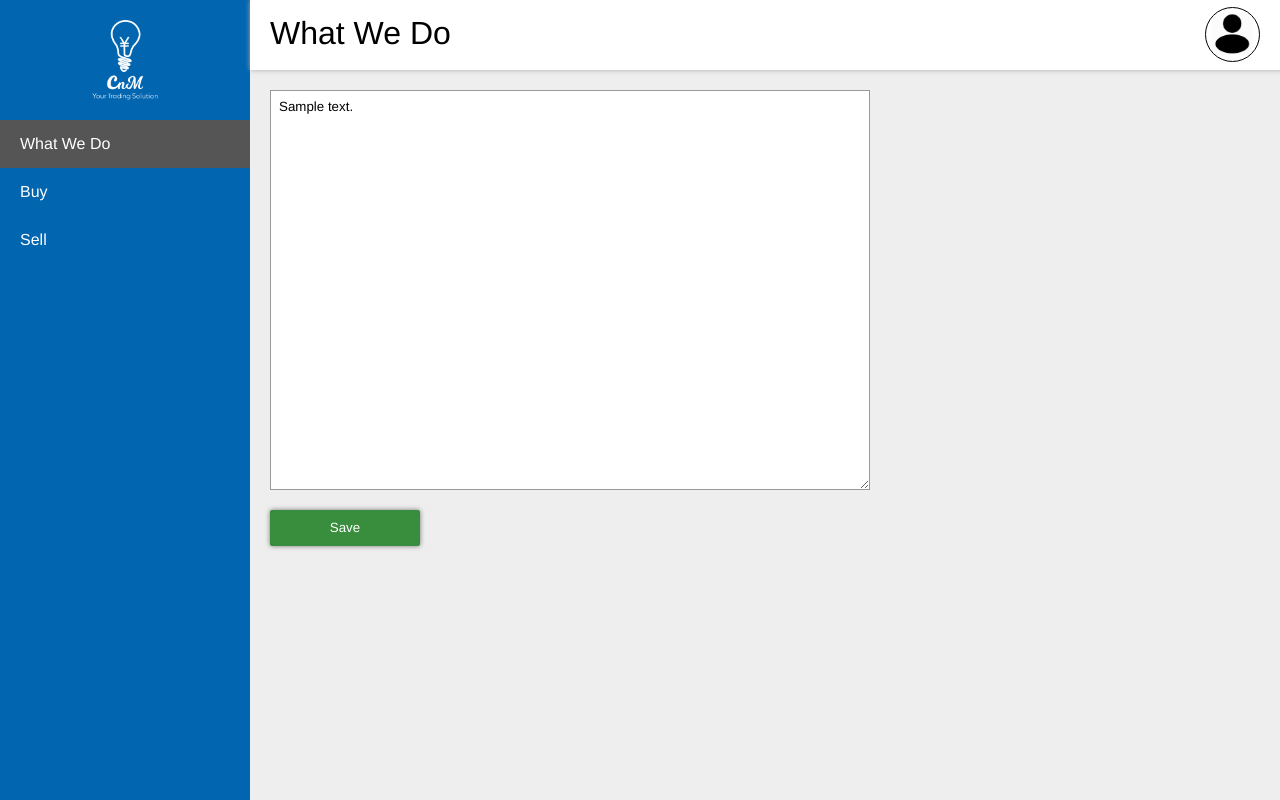
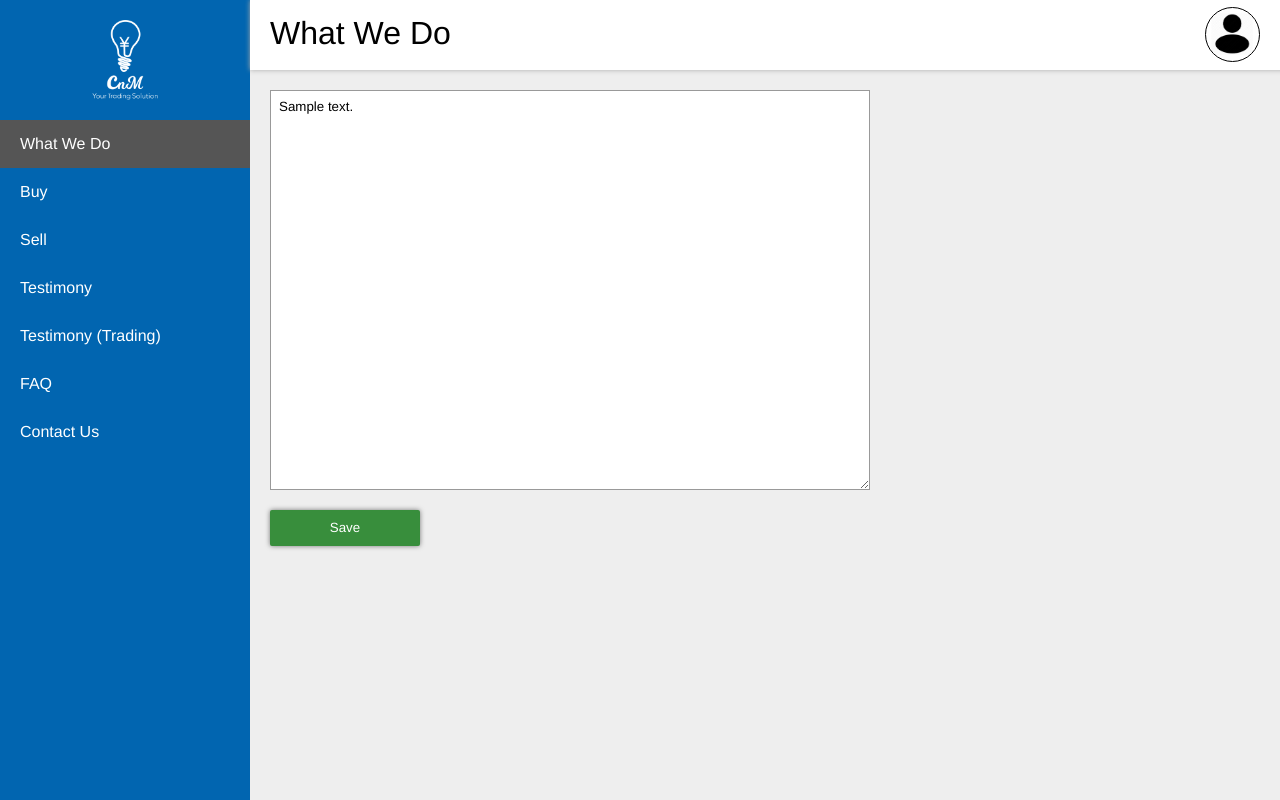
Before and after one commit to christianlimanto95/cnm, a CodeIgniter app: page /cnm/index.php/admin/index in a window 1280 px wide. Run offline with CodeIgniter, Linux system fonts and the light colour scheme; the visitor is signed in with stand-in values (Sample User, id 1); tables that the repository leaves empty or names only in its code hold one stand-in row (values such as "Sample post").

Commit message:
contact dan faq integrated

```diff
--- a/application/controllers/Admin.php
+++ b/application/controllers/Admin.php
@@ -15,7 +15,7 @@ class Admin extends General_controller {
 	{
         $what = $this->Admin_model->get_what()[0]->what_text;
         $data = array(
-			"title" => "Admin &mdash; Home",
+			"title" => "Admin &mdash; What We Do",
 			"menu_active" => parent::set_admin_menu_active("what"),
             "menu_title" => "What We Do",
             "what" => $what
@@ -47,7 +47,7 @@ class Admin extends General_controller {
 	{
         $buy = $this->Admin_model->get_buy()[0]->buy_text;
         $data = array(
-			"title" => "Admin &mdash; Home",
+			"title" => "Admin &mdash; Buy",
 			"menu_active" => parent::set_admin_menu_active("buy"),
             "menu_title" => "Buy",
             "buy" => $buy
@@ -79,7 +79,7 @@ class Admin extends General_controller {
 	{
         $sell = $this->Admin_model->get_sell()[0]->sell_text;
         $data = array(
-			"title" => "Admin &mdash; Home",
+			"title" => "Admin &mdash; Sell",
 			"menu_active" => parent::set_admin_menu_active("sell"),
             "menu_title" => "Sell",
             "sell" => $sell
@@ -99,6 +99,70 @@ class Admin extends General_controller {
             echo json_encode(array(
                 "status" => "success",
                 "data" => $sell
+            ));
+        } else {
+            echo json_encode(array(
+                "status" => "error"
+            ));
+        }
+    }
+
+    public function faq()
+	{
+        $faq = $this->Admin_model->get_faq()[0]->faq_text;
+        $data = array(
+			"title" => "Admin &mdash; FAQ",
+			"menu_active" => parent::set_admin_menu_active("faq"),
+            "menu_title" => "FAQ",
+            "faq" => $faq
+		);
+
+		parent::adminview("admin_faq", $data);
+    }
+
+    public function update_faq() {
+        $faq = $this->input->post("faq");
+        $data = array(
+            "faq_text" => $faq
+        );
+        $affected_rows = $this->Admin_model->update_faq($data);
+        if ($affected_rows > 0) {
+            $faq = $this->Admin_model->get_faq()[0]->faq_text;
+            echo json_encode(array(
+                "status" => "success",
+                "data" => $faq
+            ));
+        } else {
+            echo json_encode(array(
+                "status" => "error"
+            ));
+        }
+    }
+
+    public function contact()
+	{
+        $contact = $this->Admin_model->get_contact()[0]->contact_text;
+        $data = array(
+			"title" => "Admin &mdash; Contact",
+			"menu_active" => parent::set_admin_menu_active("contact"),
+            "menu_title" => "Contact",
+            "contact" => $contact
+		);
+
+		parent::adminview("admin_contact", $data);
+    }
+
+    public function update_contact() {
+        $contact = $this->input->post("contact");
+        $data = array(
+            "contact_text" => $contact
+        );
+        $affected_rows = $this->Admin_model->update_contact($data);
+        if ($affected_rows > 0) {
+            $contact = $this->Admin_model->get_contact()[0]->contact_text;
+            echo json_encode(array(
+                "status" => "success",
+                "data" => $contact
             ));
         } else {
             echo json_encode(array(
--- a/application/models/Admin_model.php
+++ b/application/models/Admin_model.php
@@ -37,6 +37,26 @@ class Admin_model extends CI_Model
         return $this->db->affected_rows();
     }
 
+    public function get_faq() {
+        return $this->db->get("faq")->result();
+    }
+
+    public function update_faq($data) {
+        $this->db->set("faq_text", $data["faq_text"]);
+        $this->db->update("faq");
+        return $this->db->affected_rows();
+    }
+
+    public function get_contact() {
+        return $this->db->get("contact")->result();
+    }
+
+    public function update_contact($data) {
+        $this->db->set("contact_text", $data["contact_text"]);
+        $this->db->update("contact");
+        return $this->db->affected_rows();
+    }
+
     public function delete_from_table($data) {
         $this->db->where($data["table_name"] . "_id", $data["id"]);
         $this->db->set("status", 0);
--- /dev/null
+++ b/application/views/admin_contact.php
@@ -0,0 +1,5 @@
+<textarea class="form-input input-contact"><?php echo $contact; ?></textarea>
+<div class="btn btn-save">Save</div>
+<script>
+var update_url = "<?php echo base_url("admin/update_contact"); ?>";
+</script>
--- /dev/null
+++ b/application/views/admin_faq.php
@@ -0,0 +1,5 @@
+<textarea class="form-input input-faq"><?php echo $faq; ?></textarea>
+<div class="btn btn-save">Save</div>
+<script>
+var update_url = "<?php echo base_url("admin/update_faq"); ?>";
+</script>
--- a/application/views/common/adminheader.php
+++ b/application/views/common/adminheader.php
@@ -19,6 +19,10 @@
 	<a href="<?php echo base_url("admin"); ?>" class="menu<?php echo $menu_active["what"]; ?>">What We Do</a>
     <a href="<?php echo base_url("admin/buy"); ?>" class="menu<?php echo $menu_active["buy"]; ?>">Buy</a>
     <a href="<?php echo base_url("admin/sell"); ?>" class="menu<?php echo $menu_active["sell"]; ?>">Sell</a>
+    <a href="<?php echo base_url("admin/testimony"); ?>" class="menu<?php echo $menu_active["testimony"]; ?>">Testimony</a>
+    <a href="<?php echo base_url("admin/testimony_trading"); ?>" class="menu<?php echo $menu_active["testimony_trading"]; ?>">Testimony (Trading)</a>
+    <a href="<?php echo base_url("admin/faq"); ?>" class="menu<?php echo $menu_active["faq"]; ?>">FAQ</a>
+    <a href="<?php echo base_url("admin/contact"); ?>" class="menu<?php echo $menu_active["contact"]; ?>">Contact Us</a>
 </div>
 <div class="header">
 	<div class="menu-title"><?php echo $menu_title; ?></div>
--- /dev/null
+++ b/assets/css/admin_contact.css
@@ -0,0 +1,3 @@
+.btn-save {
+    margin-top: 20px;
+}
--- /dev/null
+++ b/assets/css/admin_faq.css
@@ -0,0 +1,3 @@
+.btn-save {
+    margin-top: 20px;
+}
```
Also changed, not shown: assets/js/admin_contact.js (added, +22 -0 lines), assets/js/admin_faq.js (added, +22 -0 lines).
